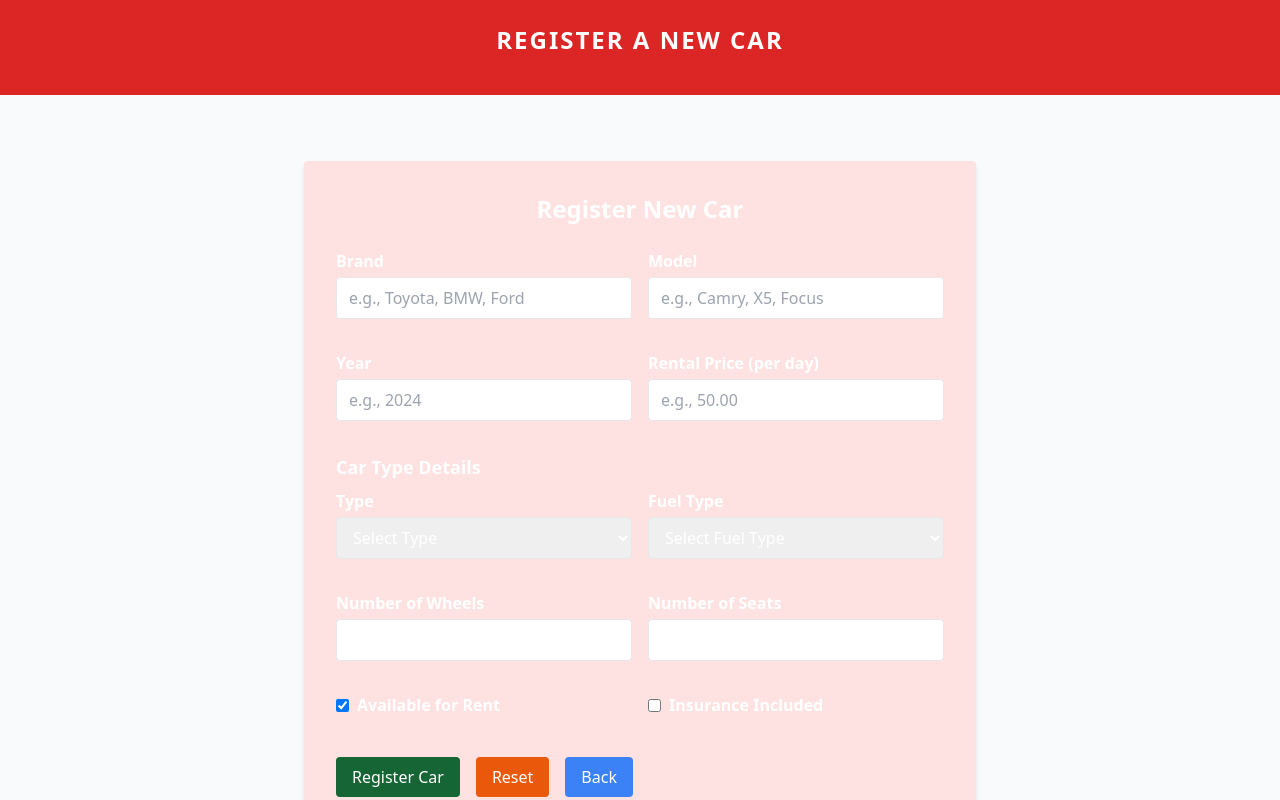
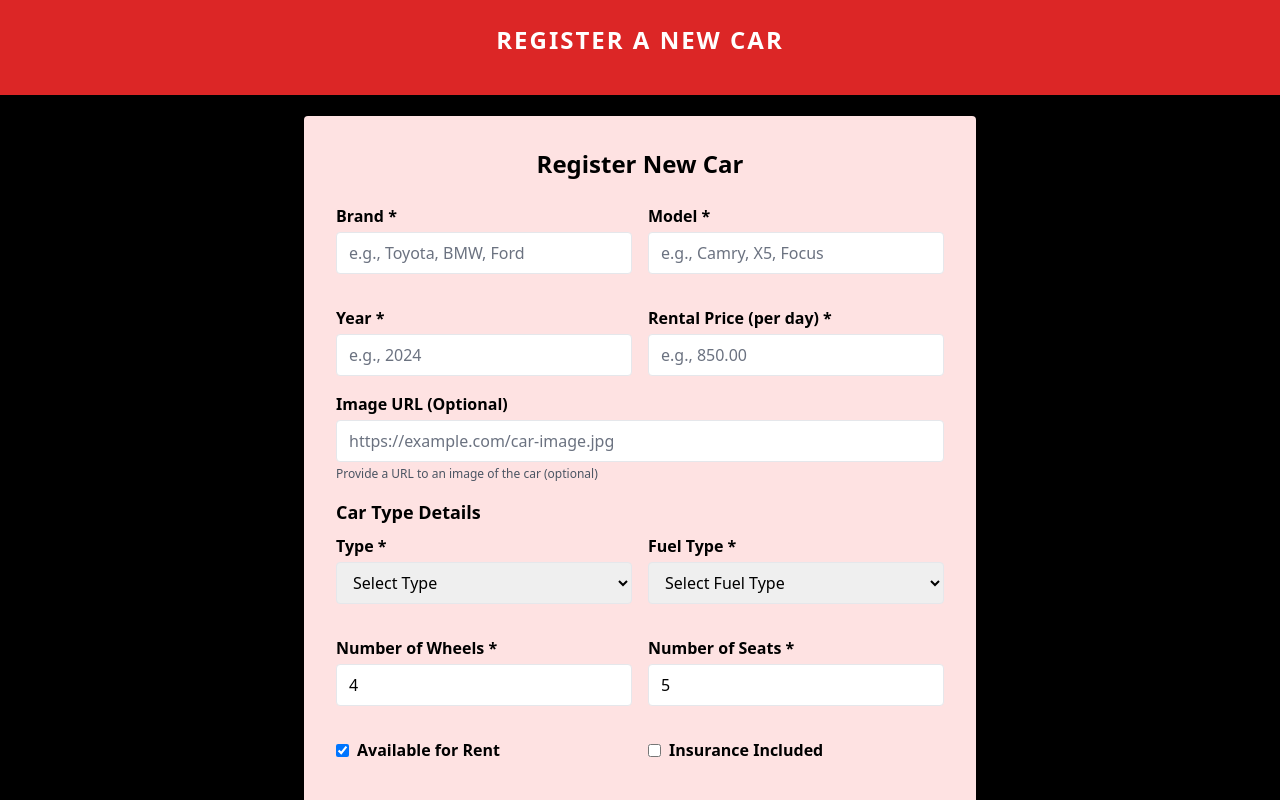
Before and after one commit to lisazumana03/lgs-car-hire-frontend, a React (Vite) app: page /register-car in a window 1280 px wide. Shown: the top 800 px of the page. Built offline with nearby package versions, Linux system fonts and the light colour scheme.

Commit message:
Add car type service and integrate car type creation in CarForm

```diff
--- a/src/pages/Reservation/Vehicle/carForm.jsx
+++ b/src/pages/Reservation/Vehicle/carForm.jsx
@@ -2,9 +2,11 @@
 Imtiyaaz Waggie 219374759
  */
 
+
 import { useState } from "react";
 import { useNavigate } from "react-router-dom";
 import { create } from "../../../services/carService";
+import { createCarType } from "../../../services/carTypeService";
 
 function CarForm() {
     const navigate = useNavigate();
@@ -15,7 +17,7 @@ function CarForm() {
         availability: true,
         rentalPrice: "",
         insurance: false,
-        // Car Type fields
+        imageUrl: "",
         carType: {
             type: "",
             fuelType: "",
@@ -24,35 +26,62 @@ function CarForm() {
         }
     });
     const [message, setMessage] = useState("");
+    const [loading, setLoading] = useState(false);
 
     const handleChange = (e) => {
         const { name, value, type, checked } = e.target;
 
-        // Handle nested carType fields
         if (name.startsWith("carType.")) {
             const field = name.split(".")[1];
             setForm(prev => ({
                 ...prev,
                 carType: {
                     ...prev.carType,
-                    [field]: type === "checkbox" ? checked : value
+                    [field]: type === "checkbox" ? checked :
+                            field === "numberOfWheels" || field === "numberOfSeats" ?
+                            parseInt(value) || 0 : value
                 }
             }));
         } else {
-            // Handle regular fields
             setForm(prev => ({
                 ...prev,
-                [name]: type === "checkbox" ? checked : value
+                [name]: type === "checkbox" ? checked :
+                        name === "year" ? parseInt(value) || "" : value
             }));
         }
     };
 
     const handleSubmit = async (e) => {
         e.preventDefault();
+        setLoading(true);
+        setMessage("");
+
         try {
-            await create(form);
+            const carTypeData = {
+                type: form.carType.type,
+                fuelType: form.carType.fuelType,
+                numberOfWheels: form.carType.numberOfWheels,
+                numberOfSeats: form.carType.numberOfSeats
+            };
+
+            const carTypeResponse = await createCarType(carTypeData);
+            const createdCarType = carTypeResponse.data;
+
+            const carData = {
+                model: form.model,
+                brand: form.brand,
+                year: parseInt(form.year),
+                availability: form.availability,
+                rentalPrice: parseFloat(form.rentalPrice),
+                insurance: form.insurance,
+                imageUrl: form.imageUrl || null,
+                carTypeID: createdCarType.carTypeID
+            };
+
+            await create(carData);
+
             setMessage("Car registered successfully!");
-            // Reset form
+
             setForm({
                 model: "",
                 brand: "",
@@ -60,6 +89,7 @@ function CarForm() {
                 availability: true,
                 rentalPrice: "",
                 insurance: false,
+                imageUrl: "",
                 carType: {
                     type: "",
                     fuelType: "",
@@ -67,14 +97,22 @@ function CarForm() {
                     numberOfSeats: 5
                 }
             });
+
             setTimeout(() => setMessage(""), 3000);
         } catch (err) {
-            setMessage("Error registering car: " + (err.response?.data?.message || err.message));
+            console.error("Error registering car:", err);
+            const errorMessage = err.response?.data?.message ||
+                                err.response?.data ||
+                                err.message ||
+                                "Error registering car";
+            setMessage("Error: " + errorMessage);
+        } finally {
+            setLoading(false);
         }
     };
 
     return (
-        <div className="flex flex-col items-center justify-center min-h-screen bg-gray-50">
+        <div className="flex flex-col items-center justify-center min-h-screen bg-black">
             {message && (
                 <p className={`mb-4 font-semibold ${
                     message.includes("Error") ? "text-red-700" : "text-green-700"
@@ -84,12 +122,12 @@ function CarForm() {
             )}
 
             <form onSubmit={handleSubmit} className="bg-red-100 p-8 rounded shadow-md w-full max-w-2xl">
-                <h2 className="text-2xl font-bold mb-6 text-center">Register New Car</h2>
+                <h2 className="text-2xl font-bold mb-6 text-center text-black">Register New Car</h2>
 
                 {/* Basic Car Information */}
                 <div className="grid grid-cols-1 md:grid-cols-2 gap-4">
                     <div className="mb-4">
-                        <label className="block mb-1 font-semibold">Brand</label>
+                        <label className="block mb-1 font-semibold text-black">Brand *</label>
                         <input
                             type="text"
                             name="brand"
@@ -97,12 +135,13 @@ function CarForm() {
                             onChange={handleChange}
                             placeholder="e.g., Toyota, BMW, Ford"
                             required
-                            className="w-full px-3 py-2 border rounded"
+                            disabled={loading}
+                            className="w-full px-3 py-2 border rounded disabled:bg-gray-100 text-black placeholder:text-gray-500"
                         />
                     </div>
 
                     <div className="mb-4">
-                        <label className="block mb-1 font-semibold">Model</label>
+                        <label className="block mb-1 font-semibold text-black">Model *</label>
                         <input
                             type="text"
                             name="model"
@@ -110,12 +149,13 @@ function CarForm() {
                             onChange={handleChange}
                             placeholder="e.g., Camry, X5, Focus"
                             required
-                            className="w-full px-3 py-2 border rounded"
+                            disabled={loading}
+                            className="w-full px-3 py-2 border rounded disabled:bg-gray-100 text-black placeholder:text-gray-500"
                         />
                     </div>
 
                     <div className="mb-4">
-                        <label className="block mb-1 font-semibold">Year</label>
+                        <label className="block mb-1 font-semibold text-black">Year *</label>
                         <input
                             type="number"
                             name="year"
@@ -125,37 +165,57 @@ function CarForm() {
                             min="1900"
                             max="2030"
                             required
-                            className="w-full px-3 py-2 border rounded"
+                            disabled={loading}
+                            className="w-full px-3 py-2 border rounded disabled:bg-gray-100 text-black placeholder:text-gray-500"
                         />
                     </div>
 
                     <div className="mb-4">
-                        <label className="block mb-1 font-semibold">Rental Price (per day)</label>
+                        <label className="block mb-1 font-semibold text-black">Rental Price (per day) *</label>
                         <input
                             type="number"
                             name="rentalPrice"
                             value={form.rentalPrice}
                             onChange={handleChange}
-                            placeholder="e.g., 50.00"
+                            placeholder="e.g., 850.00"
                             step="0.01"
                             min="0"
                             required
-                            className="w-full px-3 py-2 border rounded"
+                            disabled={loading}
+                            className="w-full px-3 py-2 border rounded disabled:bg-gray-100 text-black placeholder:text-gray-500"
                         />
                     </div>
                 </div>
 
+                {/* Image URL */}
+                <div className="mb-4">
+                    <label className="block mb-1 font-semibold text-black">Image URL (Optional)</label>
+                    <input
+                        type="url"
+                        name="imageUrl"
+                        value={form.imageUrl}
+                        onChange={handleChange}
+                        placeholder="https://example.com/car-image.jpg"
+                        disabled={loading}
+                        className="w-full px-3 py-2 border rounded disabled:bg-gray-100 text-black placeholder:text-gray-500"
+                    />
+                    <p className="text-xs text-gray-600 mt-1">
+                        Provide a URL to an image of the car (optional)
+                    </p>
+                </div>
+
                 {/* Car Type Information */}
-                <h3 className="text-lg font-bold mt-4 mb-2">Car Type Details</h3>
+                <h3 className="text-lg font-bold mt-4 mb-2 text-black">Car Type Details</h3>
                 <div className="grid grid-cols-1 md:grid-cols-2 gap-4">
                     <div className="mb-4">
-                        <label className="block mb-1 font-semibold">Type</label>
+                        <label className="block mb-1 font-semibold text-black">Type *</label>
                         <select
                             name="carType.type"
                             value={form.carType.type}
                             onChange={handleChange}
                             required
-                            className="w-full px-3 py-2 border rounded"
+                            disabled={loading}
+                            className="w-full px-3 py-2 border rounded disabled:bg-gray-100 text-black"
                         >
                             <option value="">Select Type</option>
                             <option value="Sedan">Sedan</option>
@@ -172,13 +232,14 @@ function CarForm() {
                     </div>
 
                     <div className="mb-4">
-                        <label className="block mb-1 font-semibold">Fuel Type</label>
+                        <label className="block mb-1 font-semibold text-black">Fuel Type *</label>
                         <select
                             name="carType.fuelType"
                             value={form.carType.fuelType}
                             onChange={handleChange}
                             required
-                            className="w-full px-3 py-2 border rounded"
+                            disabled={loading}
+                            className="w-full px-3 py-2 border rounded disabled:bg-gray-100 text-black"
                         >
                             <option value="">Select Fuel Type</option>
                             <option value="Petrol">Petrol</option>
@@ -190,7 +251,7 @@ function CarForm() {
                     </div>
 
                     <div className="mb-4">
-                        <label className="block mb-1 font-semibold">Number of Wheels</label>
+                        <label className="block mb-1 font-semibold text-black">Number of Wheels *</label>
                         <input
                             type="number"
                             name="carType.numberOfWheels"
@@ -199,12 +260,13 @@ function CarForm() {
                             min="2"
                             max="8"
                             required
-                            className="w-full px-3 py-2 border rounded"
+                            disabled={loading}
+                            className="w-full px-3 py-2 border rounded disabled:bg-gray-100 text-black"
                         />
                     </div>
 
                     <div className="mb-4">
-                        <label className="block mb-1 font-semibold">Number of Seats</label>
+                        <label className="block mb-1 font-semibold text-black">Number of Seats *</label>
                         <input
                             type="number"
                             name="carType.numberOfSeats"
@@ -213,7 +275,8 @@ function CarForm() {
                             min="1"
                             max="20"
                             required
-                            className="w-full px-3 py-2 border rounded"
+                            disabled={loading}
+                            className="w-full px-3 py-2 border rounded disabled:bg-gray-100 text-black"
                         />
                     </div>
                 </div>
@@ -227,9 +290,10 @@ function CarForm() {
                                 name="availability"
                                 checked={form.availability}
                                 onChange={handleChange}
-                                className="mr-2"
+                                disabled={loading}
+                                className="mr-2 disabled:bg-gray-100"
                             />
-                            <span className="font-semibold">Available for Rent</span>
+                            <span className="font-semibold text-black">Available for Rent</span>
                         </label>
                     </div>
 
@@ -240,9 +304,10 @@ function CarForm() {
                                 name="insurance"
                                 checked={form.insurance}
                                 onChange={handleChange}
-                                className="mr-2"
+                                disabled={loading}
+                                className="mr-2 disabled:bg-gray-100"
                             />
-                            <span className="font-semibold">Insurance Included</span>
+                            <span className="font-semibold text-black">Insurance Included</span>
                         </label>
                     </div>
                 </div>
@@ -251,20 +316,31 @@ function CarForm() {
                 <div className="flex gap-4 mt-6">
                     <button
                         type="submit"
-                        className="bg-green-800 text-white px-4 py-2 rounded hover:bg-green-700"
+                        disabled={loading}
+                        className={`px-4 py-2 rounded transition ${
+                            loading
+                                ? 'bg-gray-400 text-gray-200 cursor-not-allowed'
+                                : 'bg-green-800 text-white hover:bg-green-700'
+                        }`}
                     >
-                        Register Car
+                        {loading ? 'Registering...' : 'Register Car'}
                     </button>
                     <button
                         type="reset"
-                        className="bg-orange-600 text-white px-4 py-2 rounded hover:bg-orange-700"
-                        onClick={() => setForm({
+                        disabled={loading}
+                        className={`px-4 py-2 rounded transition ${
+                            loading
+                                ? 'bg-gray-400 text-gray-200 cursor-not-allowed'
+                                : 'bg-orange-600 text-white hover:bg-orange-700'
+                        }`}
+                        onClick={() => !loading && setForm({
                             model: "",
                             brand: "",
                             year: "",
                             availability: true,
                             rentalPrice: "",
                             insurance: false,
+                            imageUrl: "",
                             carType: {
                                 type: "",
                                 fuelType: "",
@@ -277,8 +353,13 @@ function CarForm() {
                     </button>
                     <button
                         type="button"
-                        className="bg-blue-500 text-white px-4 py-2 rounded hover:bg-blue-700"
-                        onClick={() => navigate("/")}
+                        disabled={loading}
+                        className={`px-4 py-2 rounded transition ${
+                            loading
+                                ? 'bg-gray-400 text-gray-200 cursor-not-allowed'
+                                : 'bg-blue-500 text-white hover:bg-blue-700'
+                        }`}
+                        onClick={() => !loading && navigate("/")}
                     >
                         Back
                     </button>
--- /dev/null
+++ b/src/services/carTypeService.js
@@ -0,0 +1,32 @@
+/*
+Imtiyaaz Waggie 219374759
+ */
+
+
+import axios from "axios";
+
+const API_URL = "http://localhost:3045/api/cartype";
+
+export const createCarType = (carType) => {
+    return axios.post(`${API_URL}/create`, carType);
+}
+
+export const getCarTypeById = (carTypeId) => {
+    return axios.get(`${API_URL}/read/${carTypeId}`);
+}
+
+export const updateCarType = (carType) => {
+    return axios.put(`${API_URL}/update`, carType);
+}
+
+export const deleteCarType = (carTypeId) => {
+    return axios.delete(`${API_URL}/delete/${carTypeId}`);
+}
+
+export const getAllCarTypes = () => {
+    return axios.get(`${API_URL}/all`);
+}
+
+export const getCarTypesByFuelType = (fuelType) => {
+    return axios.get(`${API_URL}/fuel/${fuelType}`);
+}
```
